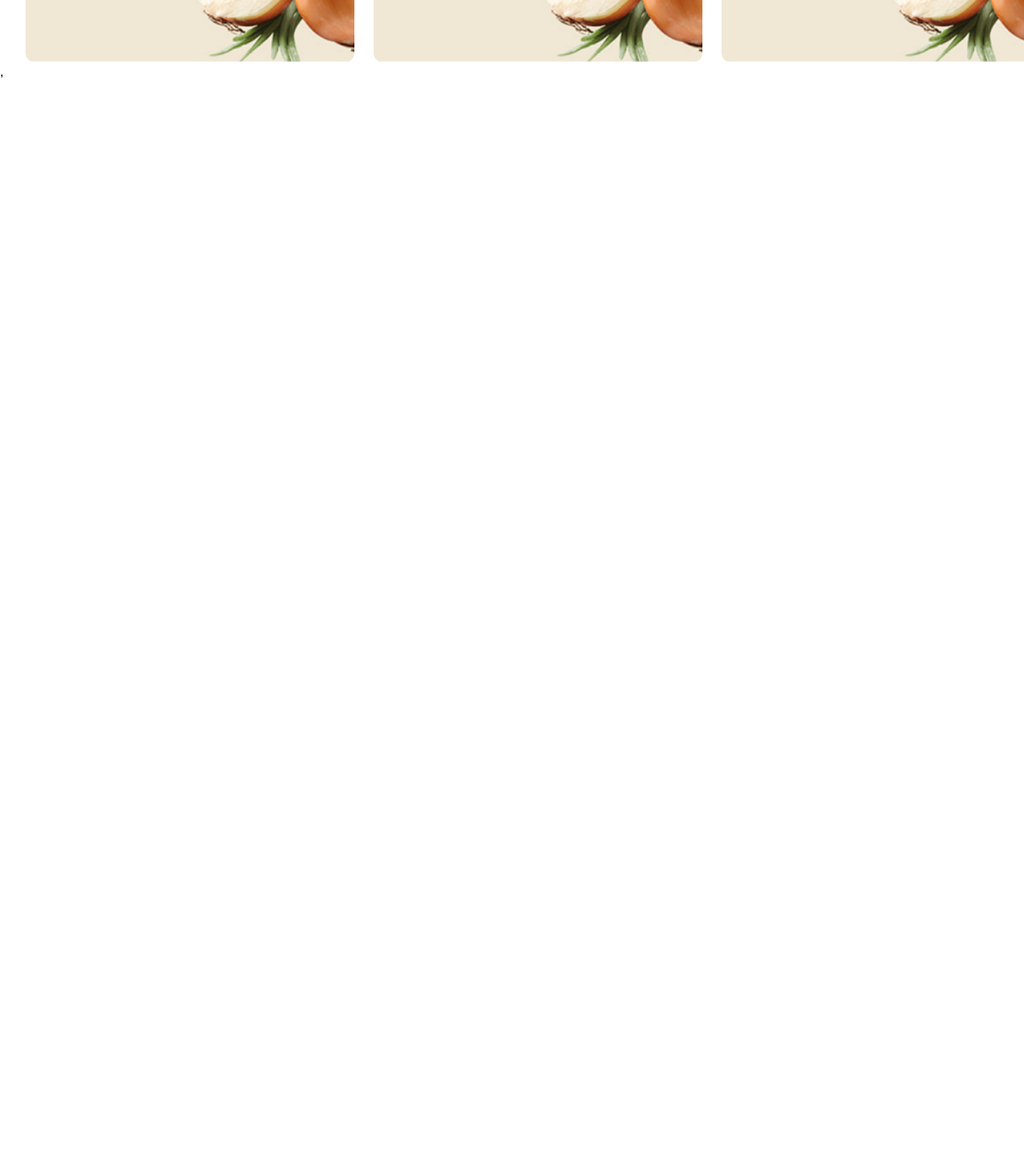
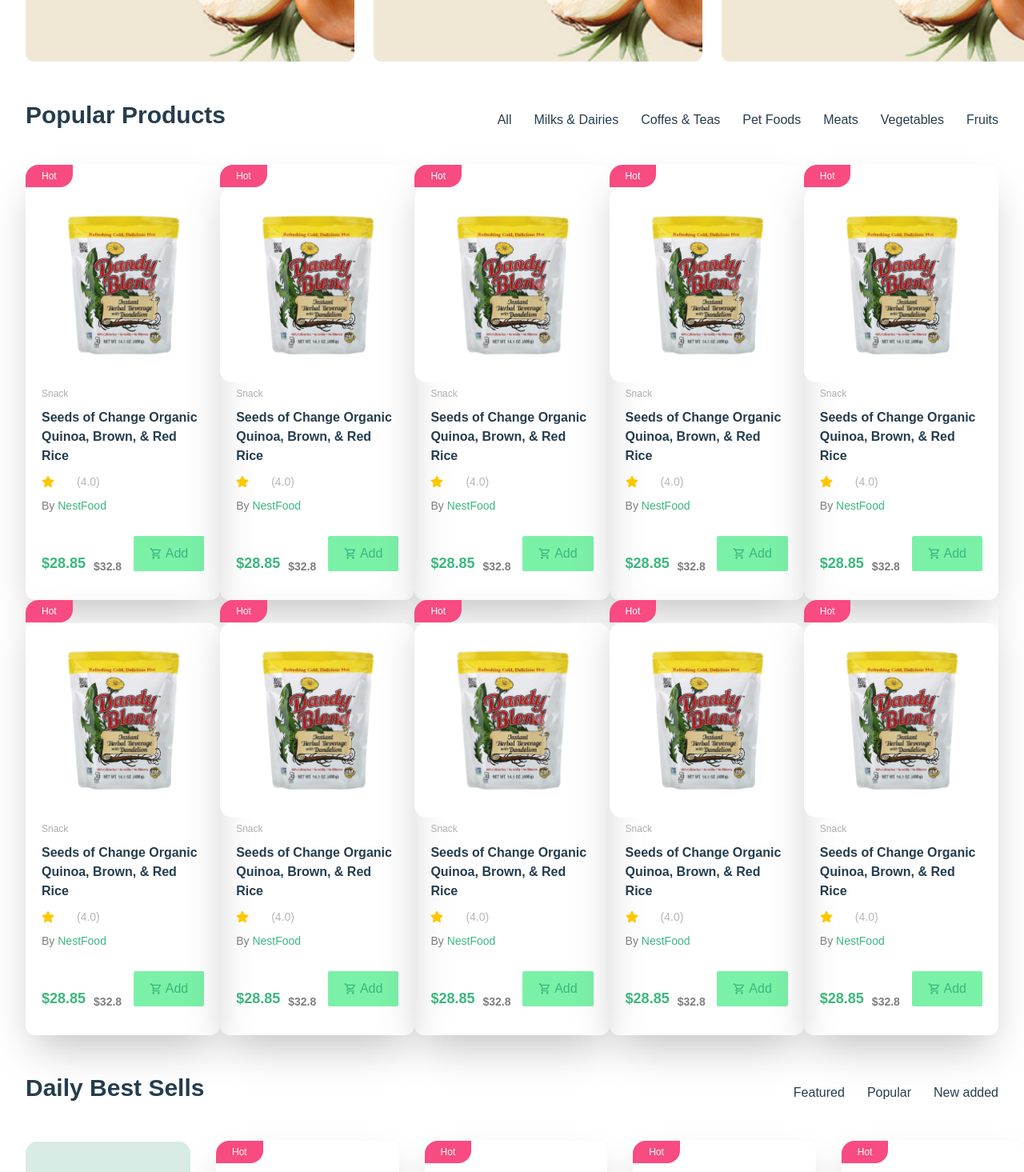
Before and after one commit to shaikhahmeed/Project-Practice-Ecommerce-website, a React (Vite) app: page / in a window 1280 px wide. Shown: the part 1520-2985 px from the top of the page at 80% size. Before the commit the page ends 1622 px from the top, so only its background shows below. Built offline with nearby package versions, Linux system fonts and the light colour scheme.

Commit message:
progress

```diff
--- /dev/null
+++ b/src/Component/Home/BestSell.jsx
@@ -0,0 +1,37 @@
+import React from 'react'
+import { FaArrowRight } from 'react-icons/fa'
+import ProductItem from './ProductItem'
+
+const BestSell = () => {
+  return (
+    <section>
+        <div className="container mt-12">
+             <div className='flex justify-between'>
+                <h2 className='font-bold text-3xl text-primary'>Daily Best Sells</h2>
+                <ul className='font-light text-base flex gap-7 text-primary items-end'>
+                    <li className='cursor-pointer hover:text-brand'>Featured</li>
+                    <li className='cursor-pointer hover:text-brand'>Popular</li>
+                    <li className='cursor-pointer hover:text-brand'>New added</li>
+                </ul>
+            </div>
+            <div className='flex mt-12 gap-8'>
+                <div className='px-12 pt-12 w-fit pb-48 rounded-2xl bg-cover bg-no-repeat bg-center' style={{backgroundImage:"url('/bestSell.png')"}}>
+                    <h3 className='font-bold text-4xl text-primary max-w-60'>Bring nature into your home</h3>
+                    <button className='flex gap-1 items-center mt-24 font-bold text-xs text-[#FFFFFF] bg-brand rounded-xs py-2 px-3 cursor-pointer'>
+                    <p>Shop now</p>
+                    <p><FaArrowRight /></p>
+                    </button>
+                </div>
+                <div className='flex gap-8'>
+                    <ProductItem/>
+                    <ProductItem/>
+                    <ProductItem/>
+                    <ProductItem/>
+                </div>
+            </div>
+        </div>
+    </section>
+  )
+}
+
+export default BestSell
--- a/src/Component/Home/Category.jsx
+++ b/src/Component/Home/Category.jsx
@@ -13,10 +13,10 @@
             <div className='flex gap-7'>
                 <h2 className='font-bold text-3xl text-primary'>Featured Categories</h2>
                 <ul className='font-light text-base flex gap-7 text-primary items-end'>
-                    <li className='cursor-pointer'>Cake & Milk</li>
-                    <li className='cursor-pointer'>Coffes & Teas</li>
-                    <li className='cursor-pointer'>Pet Foods</li>
-                    <li className='cursor-pointer'>Vegetables</li>
+                    <li className='cursor-pointer hover:text-brand'>Cake & Milk</li>
+                    <li className='cursor-pointer hover:text-brand'>Coffes & Teas</li>
+                    <li className='cursor-pointer hover:text-brand'>Pet Foods</li>
+                    <li className='cursor-pointer hover:text-brand'>Vegetables</li>
                 </ul>
             </div>
             <div className='flex gap-6'>
--- a/src/Component/Home/CategoryItem.jsx
+++ b/src/Component/Home/CategoryItem.jsx
@@ -2,7 +2,7 @@
 
 export const CategoryItem = () => {
   return (
-    <div className='py-5 bg-[#F4F6FA] max-w-fit text-center mt-11'>
+    <div className='py-5 bg-[#F4F6FA] max-w-fit text-center mt-11 hover:shadow-2xl'>
         <img src="public/burger.png" alt="burger" className='mb-4 px-7'/>
         <h2 className='font-bold text-base text-primary mb-1 px-6'>Cake & Milk</h2>
         <p className='font-medium text-sm text-secondary'>26 items</p>
--- /dev/null
+++ b/src/Component/Home/PopularProducts.jsx
@@ -0,0 +1,37 @@
+import React from 'react'
+import ProductItem from './ProductItem'
+
+const PopularProducts = () => {
+  return (
+    <section>
+        <div className="container mt-12">
+            <div className='flex justify-between'>
+                <h2 className='font-bold text-3xl text-primary'>Popular Products</h2>
+                <ul className='font-light text-base flex gap-7 text-primary items-end'>
+                    <li className='cursor-pointer hover:text-brand'>All</li>
+                    <li className='cursor-pointer hover:text-brand'>Milks & Dairies</li>
+                    <li className='cursor-pointer hover:text-brand'>Coffes & Teas</li>
+                    <li className='cursor-pointer hover:text-brand'>Pet Foods</li>
+                    <li className='cursor-pointer hover:text-brand'>Meats</li>
+                    <li className='cursor-pointer hover:text-brand'>Vegetables</li>
+                    <li className='cursor-pointer hover:text-brand'>Fruits</li>
+                </ul>
+            </div>
+            <div className='mt-11 grid grid-cols-5'>
+                <ProductItem/>
+                <ProductItem/>
+                <ProductItem/>
+                <ProductItem/>
+                <ProductItem/>
+                <ProductItem/>
+                <ProductItem/>
+                <ProductItem/>
+                <ProductItem/>
+                <ProductItem/>
+            </div>
+        </div>
+    </section>
+  )
+}
+
+export default PopularProducts
--- /dev/null
+++ b/src/Component/Home/ProductItem.jsx
@@ -0,0 +1,35 @@
+import React from 'react'
+import { FaStar } from 'react-icons/fa'
+import { MdOutlineShoppingCart } from 'react-icons/md'
+
+const ProductItem = () => {
+  return (
+    <div className='w-fit shadow-2xl rounded-xl'>
+      <div className='px-5 py-1.5 bg-[#F74B81] font-medium text-xs text-[#FFFFFF] max-w-fit rounded-tl-2xl rounded-br-2xl'>
+        <p>Hot</p>
+      </div>
+      <img src="public/productItem.png" alt="" />
+      <div className='px-5 pb-8'>
+        <p className='font-medium text-xs text-[#ADADAD] mt-1.5'>Snack</p>
+      <h3 className='font-bold text-base text-primary max-w-52 mt-2.5'>Seeds of Change Organic Quinoa, Brown, & Red Rice</h3>
+      <ul className='flex gap-7 items-center mt-2.5'>
+        <li className='text-yellow-400'><FaStar /></li>
+        <li className='text-sm font-medium text-[#B6B6B6]'>(4.0)</li>
+      </ul>
+      <p className='font-medium text-sm text-secondary mt-2.5'>By <span className='text-brand'>NestFood</span></p>
+      <ul className='flex justify-between mt-6 items-center'>
+        <li className='flex gap-2.5 items-end mt-6'>
+          <p className='font-bold text-lg text-brand'>$28.85</p>
+          <p className='font-bold text-sm text-secondary'>$32.8</p>
+        </li>
+        <li className='flex gap-1 py-2.5 px-5 text-brand items-center bg-green-300 rounded-xs'>
+          <p className='cursor-pointer'><MdOutlineShoppingCart /></p>
+          <button className='cursor-pointer'>Add</button>
+        </li>
+      </ul>
+      </div>
+    </div>
+  )
+}
+
+export default ProductItem
--- a/src/Component/Layout/Navigation.jsx
+++ b/src/Component/Layout/Navigation.jsx
@@ -16,25 +16,25 @@
        <div className='flex justify-between border-b-2 border-b-[#ECECEC] pb-3'>
         <div>
           <ul className='flex gap-5 text-secondary font-medium'>
-            <li> About Us</li>
-            <li>My Account</li>
-            <li> Wishlist</li>
-            <li> Order Tracking</li>
+            <li className='hover:text-brand'> About Us</li>
+            <li className='hover:text-brand'>My Account</li>
+            <li className='hover:text-brand'> Wishlist</li>
+            <li className='hover:text-brand'> Order Tracking</li>
           </ul>
         </div>
         <div>
-          <p className='text-secondary font-medium'>Supper Value Deals - Save more with coupons</p>
+          <p className='text-secondary font-medium hover:text-brand'>Supper Value Deals - Save more with coupons</p>
         </div>
         <div>
           <ul className='flex gap-5 text-secondary font-medium'>
             <li>Need help? Call Us: <span className='text-brand'>+ 1800 900</span></li>
-            <li className='flex gap-1 items-center'>
-              <button>English</button>
-              <p><MdKeyboardArrowDown /></p>
+            <li className='flex gap-1 items-center hover:text-brand'>
+              <button className='cursor-pointer'>English</button>
+              <p className='cursor-pointer'><MdKeyboardArrowDown /></p>
             </li>
-            <li className='flex gap-1 items-center'>
-              <button>USD </button>
-              <p><MdKeyboardArrowDown /></p>
+            <li className='flex gap-1 items-center hover:text-brand'>
+              <button className='cursor-pointer'>USD </button>
+              <p className='cursor-pointer'><MdKeyboardArrowDown /></p>
             </li>
           </ul>
         </div>
@@ -42,7 +42,7 @@
        {/* body */}
        <div className='flex justify-between items-center my-9 border-b-2 border-b-[#ECECEC] pb-8'>
         <div>
-          <Link to={"/#"}><img src="public/logo.png" alt="logo" /></Link>
+          <Link to={""}><img src="public/logo.png" alt="logo" /></Link>
         </div>
         <div className='flex py-4 pl-5 pr-1.5 items-center gap-3.5 border-2 rounded-xl border-brand'>
           <div>
@@ -90,32 +90,32 @@
         </div>
         <div>
           <ul className='flex gap-8 font-bold text-primary'>
-            <li className='flex gap-2 items-center'>
+            <li className='flex gap-2 items-center hover:text-brand cursor-pointer'>
               <p><FaFire /></p>
               <p>Deals</p>
             </li>
-            <li className='flex gap-2 items-center'>
+            <li className='flex gap-2 items-center hover:text-brand cursor-pointer'>
               <p>Home </p>
               <p><IoIosArrowDown /></p>
             </li>
             <Link>About</Link>
-            <li className='flex gap-2 items-center'>
+            <li className='flex gap-2 items-center hover:text-brand cursor-pointer'>
               <p>Shop </p>
               <p><IoIosArrowDown /></p>
             </li>
-            <li className='flex gap-2 items-center'>
+            <li className='flex gap-2 items-center hover:text-brand cursor-pointer'>
               <p>Vendors </p>
               <p><IoIosArrowDown /></p>
             </li>
-            <li className='flex gap-2 items-center'>
+            <li className='flex gap-2 items-center hover:text-brand cursor-pointer'>
               <p>Megamenu </p>
               <p><IoIosArrowDown /></p>
             </li>
-            <li className='flex gap-2 items-center'>
+            <li className='flex gap-2 items-center hover:text-brand cursor-pointer'>
               <p>Blog </p>
               <p><IoIosArrowDown /></p>
             </li>
-            <li className='flex gap-2 items-center'>
+            <li className='flex gap-2 items-center hover:text-brand cursor-pointer'>
               <p>Pages </p>
               <p><IoIosArrowDown /></p>
             </li>
--- a/src/Pages/HomePage.jsx
+++ b/src/Pages/HomePage.jsx
@@ -1,12 +1,16 @@
 import React from 'react'
 import Banner from '../Component/Home/Banner'
 import Category from '../Component/Home/Category'
+import PopularProducts from '../Component/Home/PopularProducts'
+import BestSell from '../Component/Home/BestSell'
 
 const HomePage = () => {
   return (
     <>
     <Banner/>
     <Category/>
+    <PopularProducts/>
+    <BestSell/>
     </>
   )
 }
```
Also changed, not shown: public/bestSell.png (added), public/productItem.png (added).
